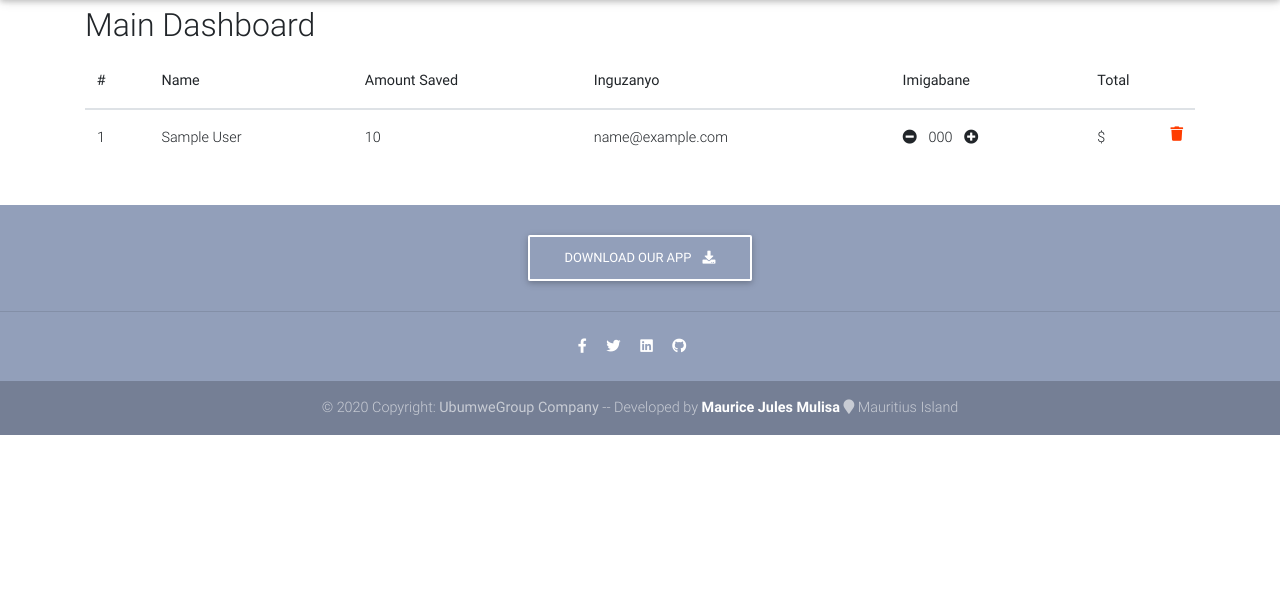
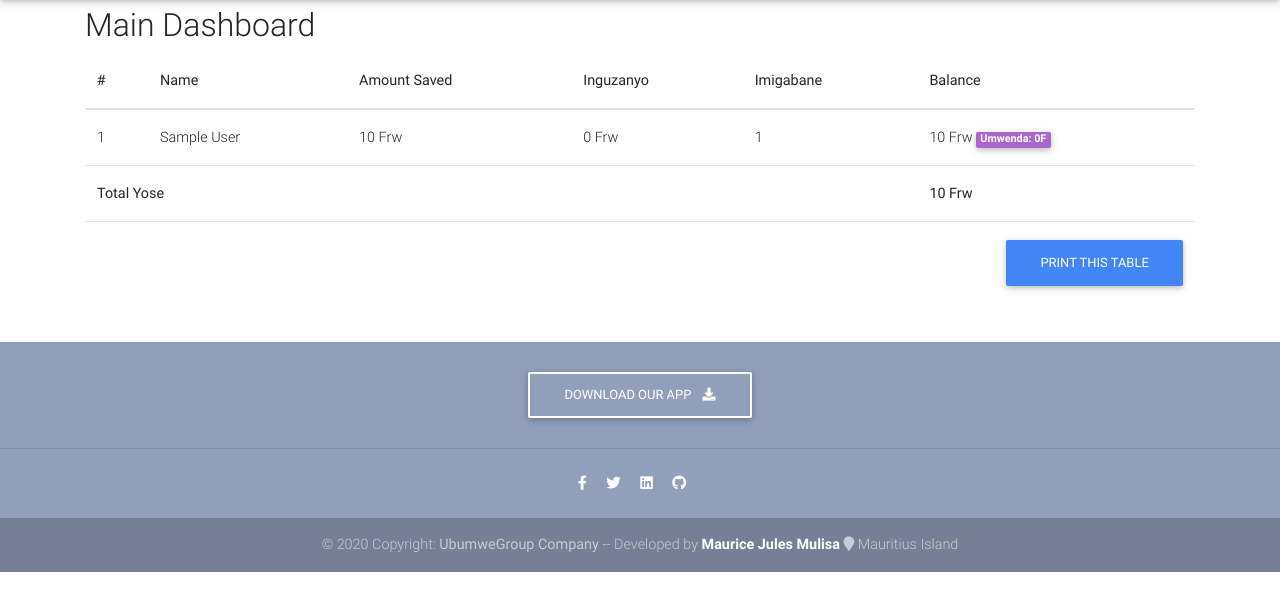
Before and after one commit to jonesea7/ubumweGroup, a Django app: page /dashboard in a window 1280 px wide. Shown: the part 66-661 px from the top of the page. Run offline with Django 3.2, Linux system fonts and the light colour scheme; a user stored in the database is signed in; tables that the repository leaves empty hold one stand-in row (values such as "Sample post"); some libraries are stand-ins or nearby versions.

Commit message:
a few refactoring, display overrall totat and relate contributions to members

```diff
--- a/ubumwe_app/models.py
+++ b/ubumwe_app/models.py
@@ -22,12 +22,11 @@ LABEL_CHOICES = (
 
 
 class Contribution(models.Model):
-    member = models.ForeignKey("Member", on_delete=models.CASCADE)
     amount = models.IntegerField()
     date_contributed = models.DateTimeField()
 
     def __str__(self):
-        return f"Ya {self.member.first_name} - Yo kuri {self.date_contributed}"
+        return f"Yo kuri {self.date_contributed}"
 
 
 class Member(models.Model):
@@ -35,8 +34,9 @@ class Member(models.Model):
     last_name = models.CharField(max_length=100)
     email = models.EmailField(blank=True)
     phone = PhoneNumberField(default='+12125552368')
-    category = models.CharField(choices=CATEGORY_CHOICES, max_length=2)
-    contributions = models.ManyToManyField(Contribution, related_name="+")
+    inshuro = models.IntegerField(default=1)
+    category = models.CharField(choices=CATEGORY_CHOICES, max_length=2, default='MB')
+    contributions = models.ManyToManyField(Contribution)
     # loans = models.ManyToManyField(Loan)
     member_image = models.ImageField(blank=True, default='default.png')
     slug = models.SlugField(unique=True, blank=True)
--- a/ubumwe_app/templates/contributions_dashboard.html
+++ b/ubumwe_app/templates/contributions_dashboard.html
@@ -21,32 +21,24 @@
                 <th scope="col">Amount Saved</th>
                 <th scope="col">Inguzanyo</th>
                 <th scope="col">Imigabane</th>
-                <th scope="col">Total</th>
+                <th scope="col">Balance</th>
               </tr>
             </thead>
             <tbody>
             {% for member in members_object.all  %}
+
               <tr>
                   <td scope="row">{{ forloop.counter }}</td>
                   <td>{{ member.first_name }} {{ member.last_name }}</td>
-                  <td>{{ member.get_total_saved }}</td>
-                  <td>{{ member.email }}</td>
+                  <td>{{ member.get_total_saved }} Frw</td>
+                  <td>0  Frw</td>
                   <td>
-                      <a href="#">
-                          <i class="fas fa-minus-circle mr-2"></i></a>
-                        {{ member.phone }}
-                      <a href="#"> <i class="fas fa-plus-circle ml-2"></i></a>
+
+                        {{ member.inshuro }}
                   </td>
                   <td>
-                    {% if order_item.item.discount_price %}
-                        ${{ order_item.get_total_item_price }}
-                        <span class="badge badge-secondary">Umwenda: {{ order_item.item.discount_price }}</span>
-                    {% else %}
-                        ${{ order_item.get_total_item_price }}
-                    {% endif %}
-                      <a style="color: #ff3d00;" href="#">
-                          <i class="fas fa-trash float-right"></i>
-                      </a>
+                        {{ member.get_total_saved }} Frw
+                        <span class="badge badge-secondary">Umwenda: {{0}}F</span>
                   </td>
               </tr>
                 {% empty %}
@@ -59,10 +51,13 @@
                     </td>
                 </tr>
             {% endfor %}
-            {% if object.get_total %}
                 <tr>
                     <td colspan="5"><b>Total Yose</b></td>
-                    <td> <b>{{ object.get_total }}</b> </td>
+                    {% if contribution_object %}
+                        <td> <b>{{ contribution_object }} Frw</b> </td>
+                    {% else %}
+                        <td> <b>0 Frw</b> </td>
+                    {% endif %}
                 </tr>
                 <tr>
                     <td colspan="6">
@@ -70,7 +65,6 @@
 {#                        <a href="{% url 'ubumwe_app:checkout' %}" class="btn btn-warning float-right">Proceed to checkout</a>#}
                     </td>
                 </tr>
-            {% endif %}
             </tbody>
           </table>
 
--- a/ubumwe_app/views.py
+++ b/ubumwe_app/views.py
@@ -21,13 +21,21 @@ class MemberDetailView(LoginRequiredMixin, DetailView):
 
 
 class ContributionsDashboardView(LoginRequiredMixin, View):
+
     def get(self, *args, **kwargs):
+        total_contributions = 0
         try:
             members = Member.objects.all()
+
+            for member in members:
+                total_contributions += member.get_total_saved()
+
+            # contributions = Contribution.objects.all()
             context = {
-                'members_object': members
+                'members_object': members,
+                'contribution_object': total_contributions,
             }
-            # print("****** objects: ", members[0].first_name)
+            print("****** total cont: ", total_contributions)
             return render(self.request, 'contributions_dashboard.html', context)
         except ObjectDoesNotExist:
             messages.error(self.request, "No members in this Kimina yet, please add members and try again.")
```
Also changed, not shown: ubumwe_app/templates/home.html (+5 -18 lines), ubumwe_app/migrations/0001_initial.py, ubumwe_app/migrations/0002_auto_20200628_1429.py (deleted), ubumwe_app/migrations/0002_auto_20200628_2114.py, ubumwe_app/migrations/0003_auto_20200628_1431.py (deleted), ubumwe_app/migrations/0004_auto_20200628_1546.py (deleted), ubumwe_app/migrations/0005_auto_20200628_1708.py (deleted), ubumwe_app/migrations/0006_auto_20200628_1743.py (deleted).
